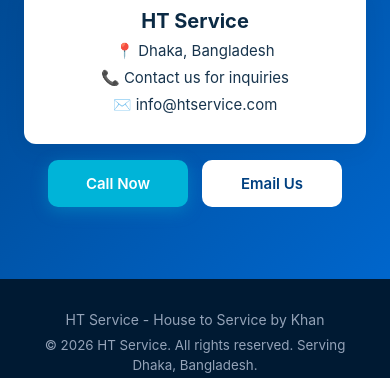
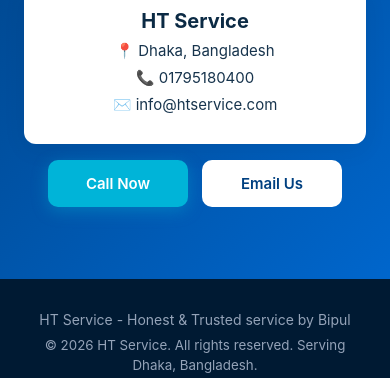
Before and after one commit to RetroRabiul/HTService, a Next.js app: page / in a window 390 px wide. Shown: the part 2275-2653 px from the top of the page. Built offline with nearby package versions, Linux system fonts and the light colour scheme.

Commit message:
Update contact phone and footer full form (Honest & Trusted service by Bipul)

```diff
--- a/pages/index.js
+++ b/pages/index.js
@@ -155,17 +155,17 @@ export default function Home() {
           <div className={styles.contactCard}>
             <h3 className={styles.contactCardTitle}>HT Service</h3>
             <p className={styles.contactInfo}>📍 Dhaka, Bangladesh</p>
-            <p className={styles.contactInfo}>📞 Contact us for inquiries</p>
+            <p className={styles.contactInfo}>📞 01795180400</p>
             <p className={styles.contactInfo}>✉️ info@htservice.com</p>
           </div>
           <div className={styles.contactBtns}>
-            <a href="tel:+880" className={styles.btnPrimary}>Call Now</a>
+            <a href="tel:+8801795180400" className={styles.btnPrimary}>Call Now</a>
             <a href="mailto:info@htservice.com" className={styles.btnSecondary}>Email Us</a>
           </div>
         </section>
 
-        <footer className={styles.footer}>
-          <p className={styles.footerText}>HT Service - House to Service by Khan</p>
+          <footer className={styles.footer}>
+          <p className={styles.footerText}>HT Service - Honest & Trusted service by Bipul</p>
           <small>&copy; 2026 HT Service. All rights reserved. Serving Dhaka, Bangladesh.</small>
         </footer>
 
--- a/pages/news.js
+++ b/pages/news.js
@@ -202,7 +202,7 @@ Remember: Prevention through cleanliness is always more effective and less expen
         </section>
 
         <footer className={styles.footer}>
-          <p className={styles.footerText}>HT Service - House to Service by Khan</p>
+          <p className={styles.footerText}>HT Service - Honest & Trusted service by Bipul</p>
           <small>&copy; 2026 HT Service. All rights reserved. Serving Dhaka, Bangladesh.</small>
         </footer>
 
```
